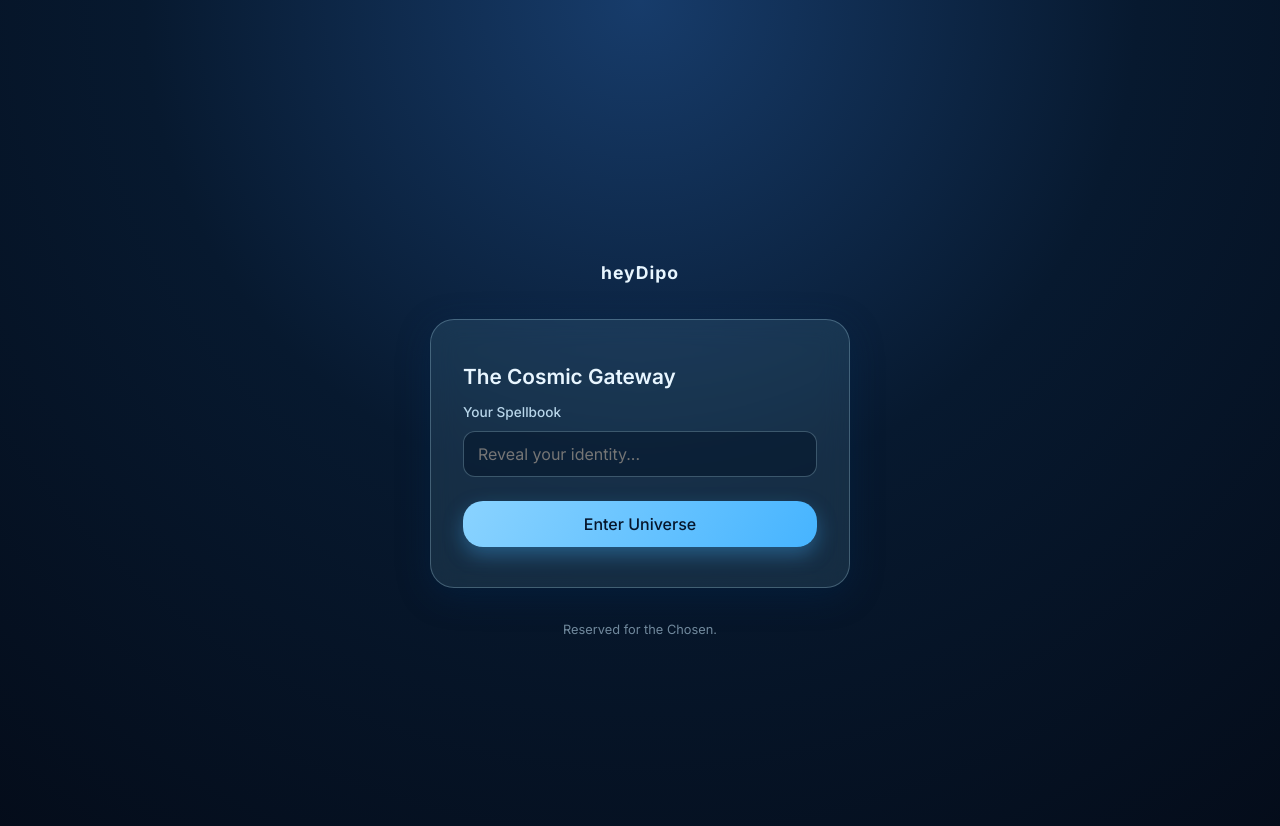
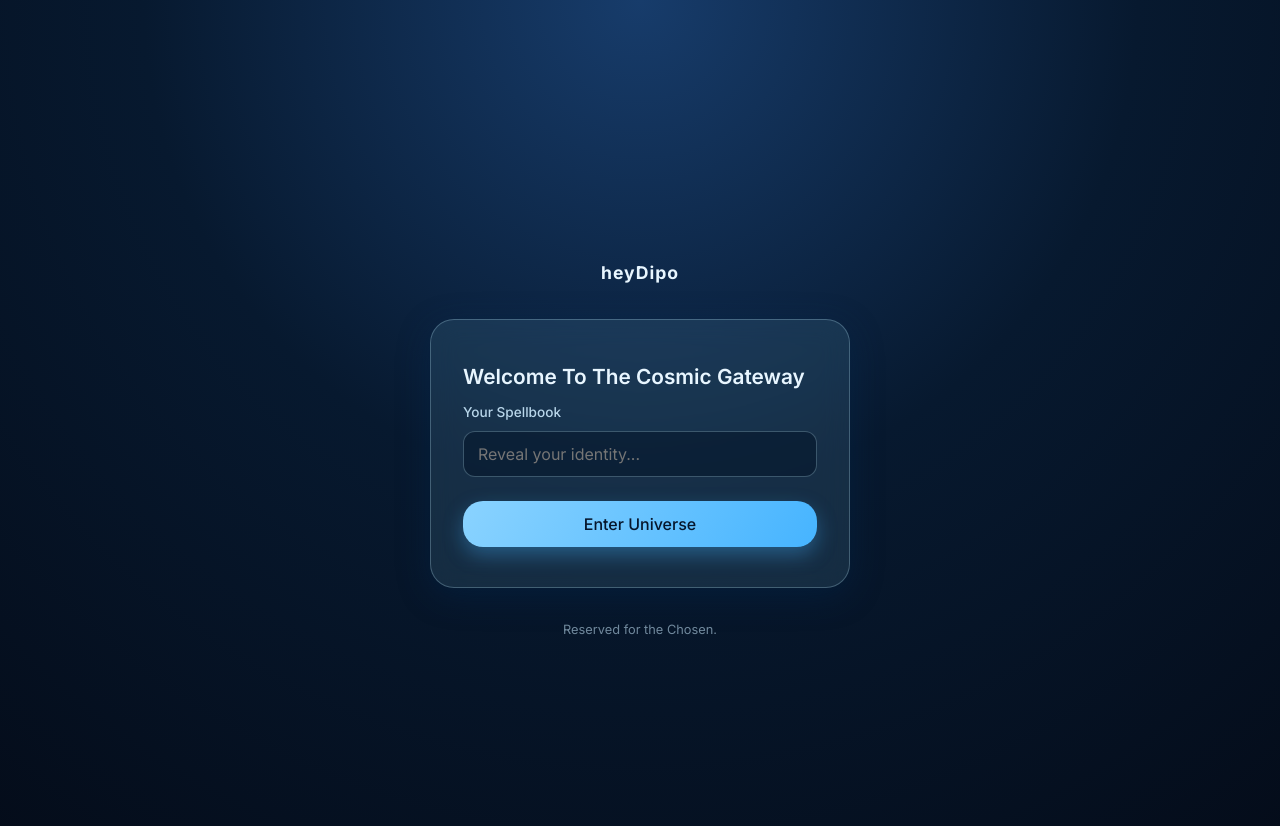
Before and after one commit to heydipo/heydipo.github.io, a Jekyll site: the page gapura/index.html, which Jekyll copies as it is, in a window 1280 px wide. Shown: the top 826 px of the page. Built offline with Jekyll 4.4.1, drawn with Linux system fonts in a browser that asks for light colours; a script that is not in the unit is left out.

Commit message:
minor fix

```diff
--- a/gapura/index.html
+++ b/gapura/index.html
@@ -268,7 +268,7 @@
 
     <!-- State: login form (default) -->
     <div data-state="form" class="active">
-      <h1 class="card-title">The Cosmic Gateway</h1>
+      <h1 class="card-title">Welcome To The Cosmic Gateway</h1>
 
       <form id="loginForm" novalidate>
         <div class="input-group">
```
Also changed, not shown: journal/index.html (+6 -6 lines).
